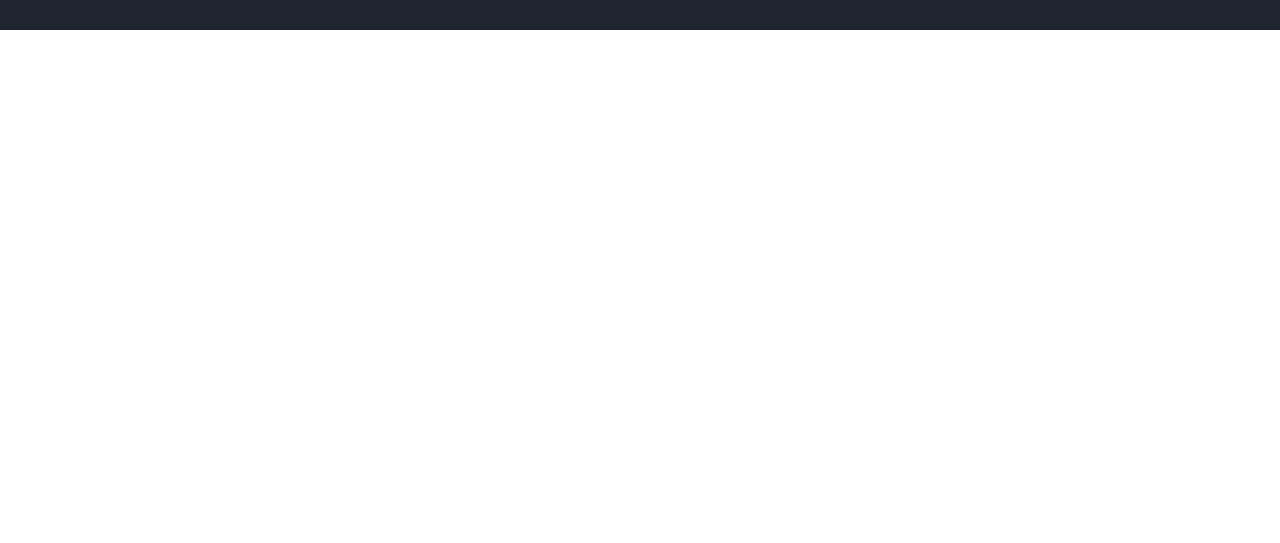
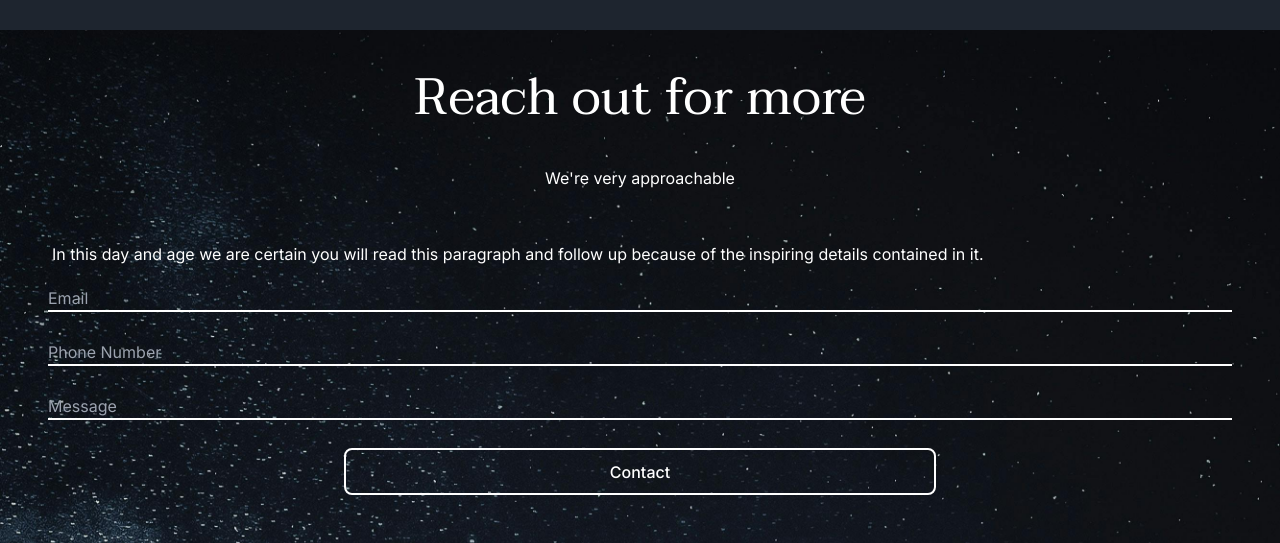
Before and after one commit to smith-megan/Jupiter, a React (Vite) app: page / in a window 1280 px wide. Shown: the part 4662-5205 px from the top of the page. Before the commit the page ends 4692 px from the top, so only its background shows below. Built offline with nearby package versions, Linux system fonts and the light colour scheme.

Commit message:
Contact component

```diff
--- a/src/App.tsx
+++ b/src/App.tsx
@@ -9,6 +9,7 @@ import Product from "./components/Product"
 import Bullet from "./components/Bullet"
 import Cardflip from "./components/Cardflip"
 import Doublecard from "./components/Doublecard"
+import Contact from "./components/Contact"
 
 function App() {
   return (
@@ -165,6 +166,13 @@ function App() {
             [slide2, "Second Header", "The section with more text and details"],
           ]}
         />
+        <Contact
+          header="Reach out for more"
+          tagline="We're very approachable"
+          button="Contact"
+          photo={sky}
+          paragraph="In this day and age we are certain you will read this paragraph and follow up because of the inspiring details contained in it."
+        />
       </div>
     </>
   )
--- /dev/null
+++ b/src/components/Contact.tsx
@@ -0,0 +1,44 @@
+function Contact(props: {
+  photo: string
+  header: string
+  tagline: string
+  button: string
+  paragraph: string
+}) {
+  return (
+    <div
+      className="bg-navy text-white flex flex-col justify-center p-3 sm:p-10 bg-cover"
+      style={{ backgroundImage: `url(${props.photo})` }}
+    >
+      <div>
+        <h1 className="font-title text-center pb-3 sm:pb-10">{props.header}</h1>
+        <h2 className="text-center pb-3 sm:pb-10">{props.tagline}</h2>
+        <p className="p-3">{props.paragraph}</p>
+      </div>
+      <div>
+        <form className="grid gap-5 p-2 sm:gap-7">
+          <input
+            placeholder="Email"
+            type="text"
+            className="bg-transparent border-b-2 border-white"
+          ></input>
+          <input
+            placeholder="Phone Number"
+            type="text"
+            className="bg-transparent border-b-2 border-white"
+          ></input>
+          <input
+            placeholder="Message"
+            type="text"
+            className="bg-transparent border-b-2 border-white"
+          ></input>
+          <button className="bg-transparent border-2 border-white w-1/2 justify-self-center">
+            {props.button}
+          </button>
+        </form>
+      </div>
+    </div>
+  )
+}
+
+export default Contact
```
